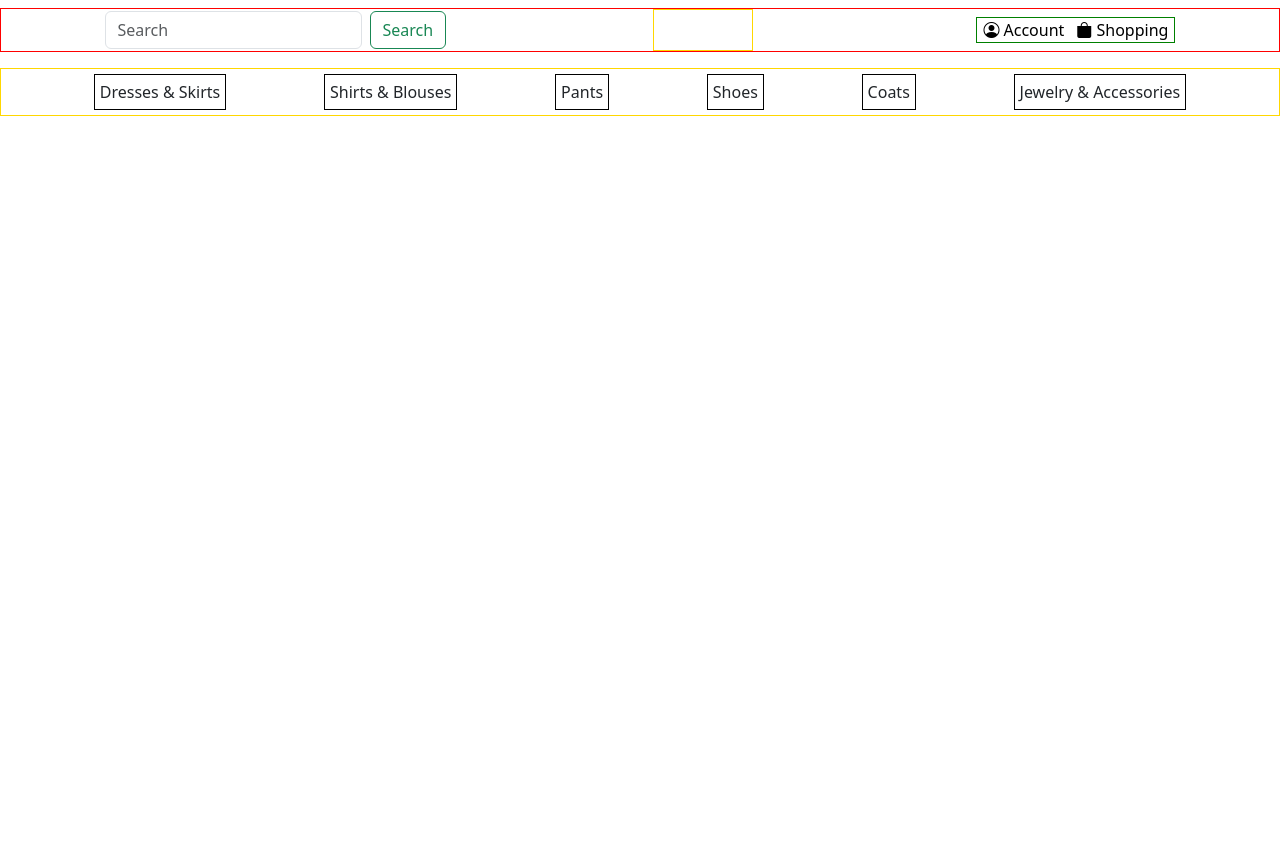
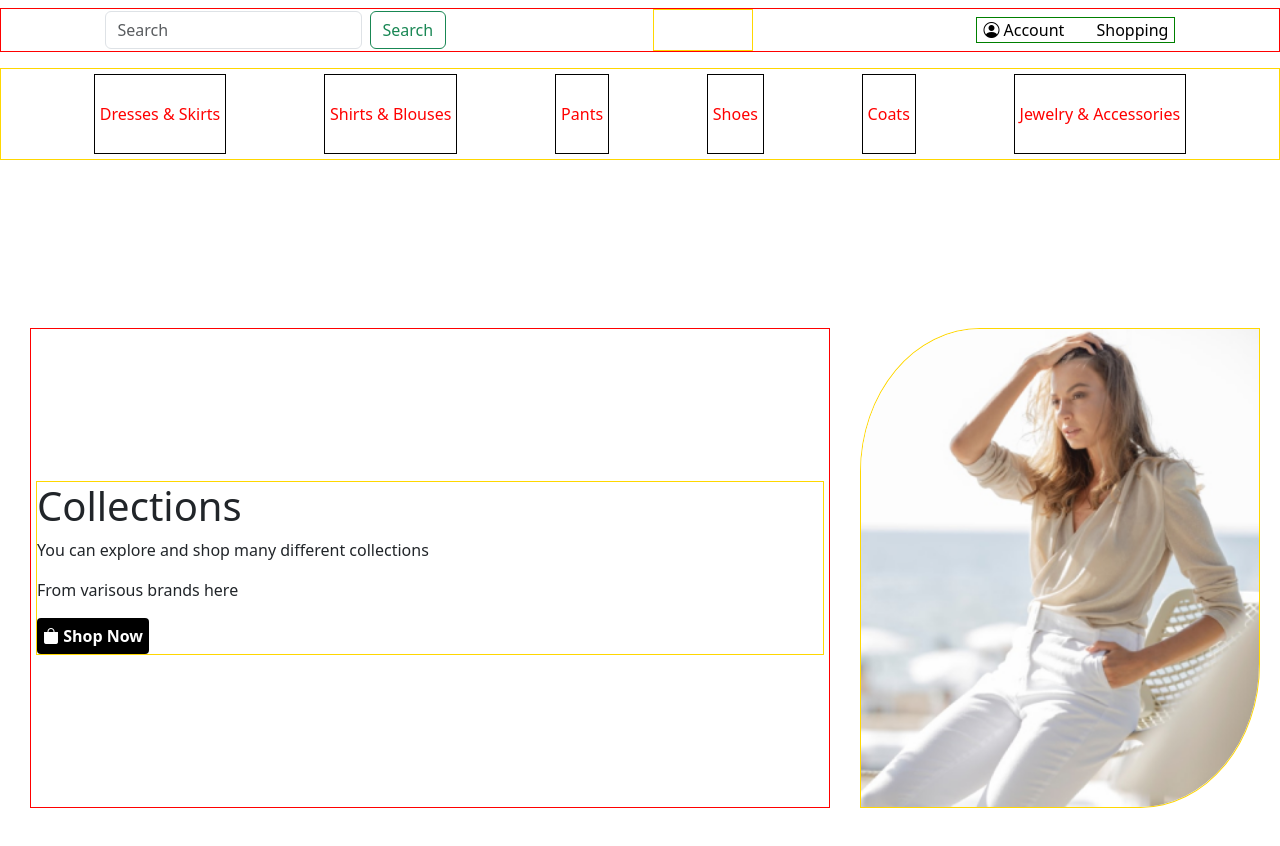
Before and after one commit to briantheengineer/Cora---E-commerce, a React (Create React App) app in the folder my-ecommerce/: page / in a window 1280 px wide. Shown: the top 846 px of the page. Before the commit the page ends 800 px from the top, so only its background shows below. Built offline with nearby package versions, Linux system fonts and the light colour scheme; some icons are missing.

Commit message:
started the body

```diff
--- a/my-ecommerce/src/App.js
+++ b/my-ecommerce/src/App.js
@@ -3,11 +3,13 @@ import 'bootstrap/dist/css/bootstrap.min.css'
 import 'bootstrap-icons/font/bootstrap-icons.css'
 import Header from "./Header.js"
 import HeaderSection from "./HeaderSection.js"
+import Body from "./Body.js"
 function App() {
   return (
     <div className="App">
       <Header />
       <HeaderSection />
+      <Body />
     </div>
   );
 }
--- /dev/null
+++ b/my-ecommerce/src/Body.css
@@ -0,0 +1,58 @@
+.body-div {
+    width: 100%;
+    height: 100vh;
+}
+
+.content-body {
+    display: flex;
+    flex-wrap: wrap;
+    align-items: center;
+    justify-content: space-evenly;
+    width: 100%;
+    height: 100%;
+}
+
+.body-text {
+    border:1px solid red;
+    padding: 5px;
+    width: 100vh;
+    height: 60vh;
+    margin:10px 10px;
+    display: flex;
+    align-items: center;
+    justify-content: center;
+}
+
+.body-openning {
+    border:1px solid gold;
+    width: 100%;
+}
+
+.body-openning button {
+    background-color: black;
+    color:white;
+    font-weight: 600;
+    padding:5px;
+    border-radius: 4px;
+}
+.bi-bag-fill{
+    color:white
+}
+
+.body-img {
+    border-top-left-radius: 30%;
+    border-bottom-right-radius: 30%;
+    min-width: 250px;
+    min-height: 300px;
+    width: 50vh;
+    height: 60vh;
+    border:1px solid gold;
+}
+
+.body-img img {
+    border-top-left-radius: 30%;
+    border-bottom-right-radius: 30%;
+    width: 100%;
+    height: 100%;
+    object-fit: cover;
+}
--- /dev/null
+++ b/my-ecommerce/src/Body.js
@@ -0,0 +1,22 @@
+import "./Body.css"
+import Model from "./images/model-body.png"
+export default function Body() {
+    return(
+        <div class="body-div">
+            <div class="content-body">
+                <div class="body-text">
+                    <div class="body-openning">
+                        <h1>Collections</h1>
+                        <p>You can explore and shop many different collections</p>
+                        <p>From varisous brands here</p>
+                        <button class="btn"><i class="bi bi-bag-fill"></i>  Shop Now</button>
+                    </div>
+
+                </div>
+                <div class="body-img">
+                    <img src={Model} alt="" />
+                </div>
+            </div>
+        </div>
+    )
+}
--- a/my-ecommerce/src/HeaderSection.css
+++ b/my-ecommerce/src/HeaderSection.css
@@ -8,9 +8,13 @@
 
 .options-div p {
     border: 1px solid black;
+    color:red;
     margin:5px;
+    display: flex;
+    justify-content: center;
+    align-items: center;
     padding:5px;
-
+    min-height: 10vh;
 }
 
 .navbar-toggler {
--- a/my-ecommerce/src/HeaderSection.js
+++ b/my-ecommerce/src/HeaderSection.js
@@ -2,11 +2,7 @@ import "./HeaderSection.css"
 export default function HeaderSection() {
     return (
         <div class="HeaderSection navbar navbar-expand-md">
-             <button class="navbar-toggler" type="button" data-toggle="collapse" data-target="#options-div" aria-controls="navbarSupportedContent" aria-expanded="false" aria-label="Toggle navigation">
-                <p>What are you looking for?</p>
-                <span class="navbar-toggler-icon"></span>
-            </button>
-        <div class="options-div navbar-collapse collapse "id="options-div">
+        <div class="options-div">
                 <p >Dresses & Skirts</p>
                 <p >Shirts & Blouses</p>
                 <p >Pants</p>
```
Also changed, not shown: my-ecommerce/src/images/model-body.png (added), my-ecommerce/src/images/model-male-body.jpeg (added).
